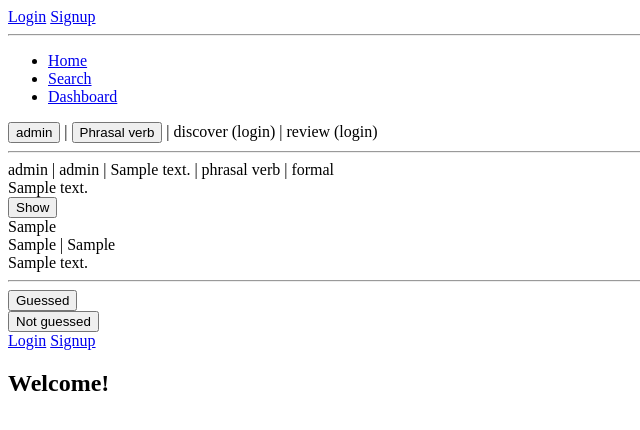
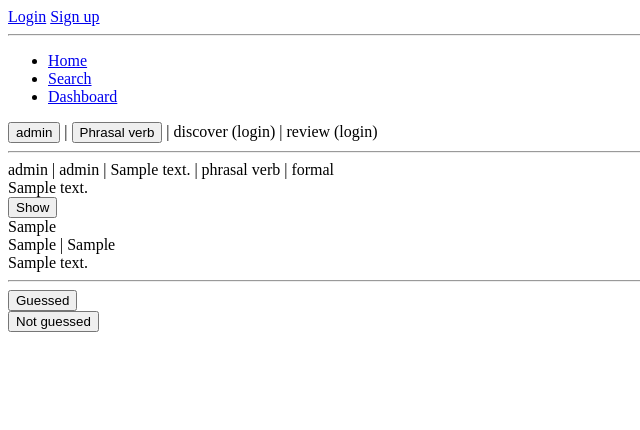
Before and after one commit to Gabritorre/engvocab, a Django app: page /home in a window 1280 px wide. Shown: the top 430 px of the page, without its empty margins (0-640 px from the left). Run offline with Django 5.2, Linux system fonts and the light colour scheme; tables that the repository leaves empty hold one stand-in row (values such as "Sample post").

Commit message:
Implement login, logout and signup

```diff
--- a/vocapp/templates/vocapp/home.html
+++ b/vocapp/templates/vocapp/home.html
@@ -10,14 +10,15 @@
 		<header>
 			{% if request.user.is_authenticated %}
 			<p>{{ request.user.username }}</p>
-			<a href="{% url 'vocapp:logout' %}">Logout</a>
+			<a href="{% url 'vocapp:logout_user' %}">Logout</a>
 			{% else %}
-			<a href="{% url 'vocapp:login' %}">Login</a>
-			<a href="{% url 'vocapp:signup' %}">Signup</a>
+			<a href="{% url 'vocapp:login_user' %}">Login</a>
+			<a href="{% url 'vocapp:signup' %}">Sign up</a>
 			{% endif %}
 		</header>
 		<hr>
 		<nav>
+
 			<ul>
 				<li><a href="{%url 'vocapp:home'%}">Home</a></li>
 				<li><a href="{%url 'vocapp:search'%}">Search</a></li>
@@ -50,16 +51,6 @@
 					<button type ="submit" name="guessing" value="0">Not guessed</button>
 				</form>
 			</div>
-
-			{% if request.user.is_authenticated %}
-			<p>{{ request.user.username }}</p>
-			<a href="{% url 'vocapp:logout' %}">Logout</a>
-			{% else %}
-			<a href="{% url 'vocapp:login' %}">Login</a>
-			<a href="{% url 'vocapp:signup' %}">Signup</a>
-			{% endif %}
-
-			<h1>Welcome!</h1>
 		</main>
 	</body>
 </html>
--- a/vocapp/templates/vocapp/login.html
+++ b/vocapp/templates/vocapp/login.html
@@ -20,7 +20,7 @@
 				{{ form.as_p }}
 				<button type="submit">Login</button>
 			</form>
-			First time here? <a href="{%url 'vocapp:signin'%}">Sign up</a>
+			First time here? <a href="{%url 'vocapp:signup'%}">Sign up</a>
 		</main>
 	</body>
 </html>
--- a/vocapp/templates/vocapp/signin.html
+++ b/vocapp/templates/vocapp/signup.html
@@ -14,13 +14,13 @@
 				<li><a href="{%url 'vocapp:dashboard'%}">Dashboard</a></li>
 			</ul>
 		<main>
-			<h1>Signup</h1>
+			<h1>Sign up</h1>
 			<form method="POST">
 				{% csrf_token %}
 				{{ form.as_p }}
-				<button type="submit">Signup</button>
+				<button type="submit">Sign up</button>
 			</form>
-			Already have an account? <a href="{%url 'vocapp:login'%}">Login</a>
+			Already have an account? <a href="{%url 'vocapp:login_user'%}">Login</a>
 		</main>
 	</body>
 </html>
--- a/vocapp/urls.py
+++ b/vocapp/urls.py
@@ -9,10 +9,8 @@ urlpatterns = [
 	path("search", views.search, name="search"),
 	path("expression/<int:expression_id>", views.inspect_expression, name="inspect_expression"),
 	path("dashboard", views.dashboard, name="dashboard"),
-	path("login", views.login, name="login"),
-	path("signin", views.signin, name="signin"),
-	path("logout", views.logout, name="logout"),
-	# path("validation_signin", views.validation_signin, name="validation_signin"),
-	# path("validation_login", views.validation_login, name="validation_login"),
+	path("login", views.login_user, name="login_user"),
+	path("signup", views.signup, name="signup"),
+	path("logout", views.logout_user, name="logout_user"),
 	path("adjust_confidence/<int:expression_id>", views.adjust_confidence, name="adjust_confidence"),
 ]
--- a/vocapp/views.py
+++ b/vocapp/views.py
@@ -66,17 +66,17 @@ def dashboard(request):
     }
     return render(request, "vocapp/dashboard.html", context)
 
-def signin(request):
+def signup(request):
 	if request.method == "POST":
 		form = SignupForm(request.POST)
 		if form.is_valid():
 			form.save()
-			return redirect("vocapp:login")
+			return redirect("vocapp:login_user")
 	else:
 		form = SignupForm()
-	return render(request, "vocapp/signin.html", {'form': form})
+	return render(request, "vocapp/signup.html", {'form': form})
 
-def login(request):
+def login_user(request):
 	if request.method == 'POST':
 		form = LoginForm(request.POST)
 		if form.is_valid():
@@ -91,6 +91,6 @@ def login(request):
 	return render(request, "vocapp/login.html", {'form': form})
 
 
-def logout(request):
+def logout_user(request):
     logout(request)
-    return redirect("vocapp:login")
+    return redirect("vocapp:login_user")
```
Also changed, not shown: vocapp/templates/vocapp/dashboard.html (+7 -1 lines), vocapp/templates/vocapp/expression.html (+7 -1 lines), vocapp/templates/vocapp/search.html (+7 -1 lines).
